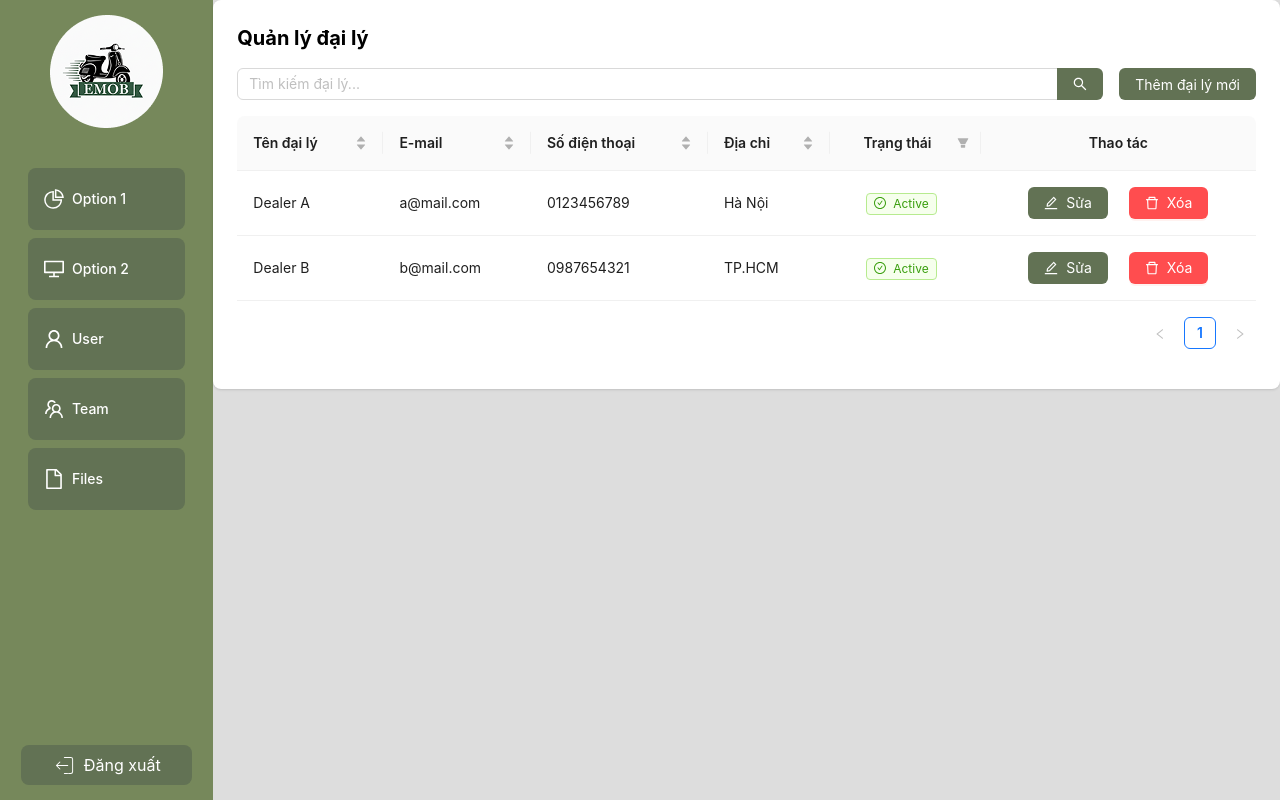
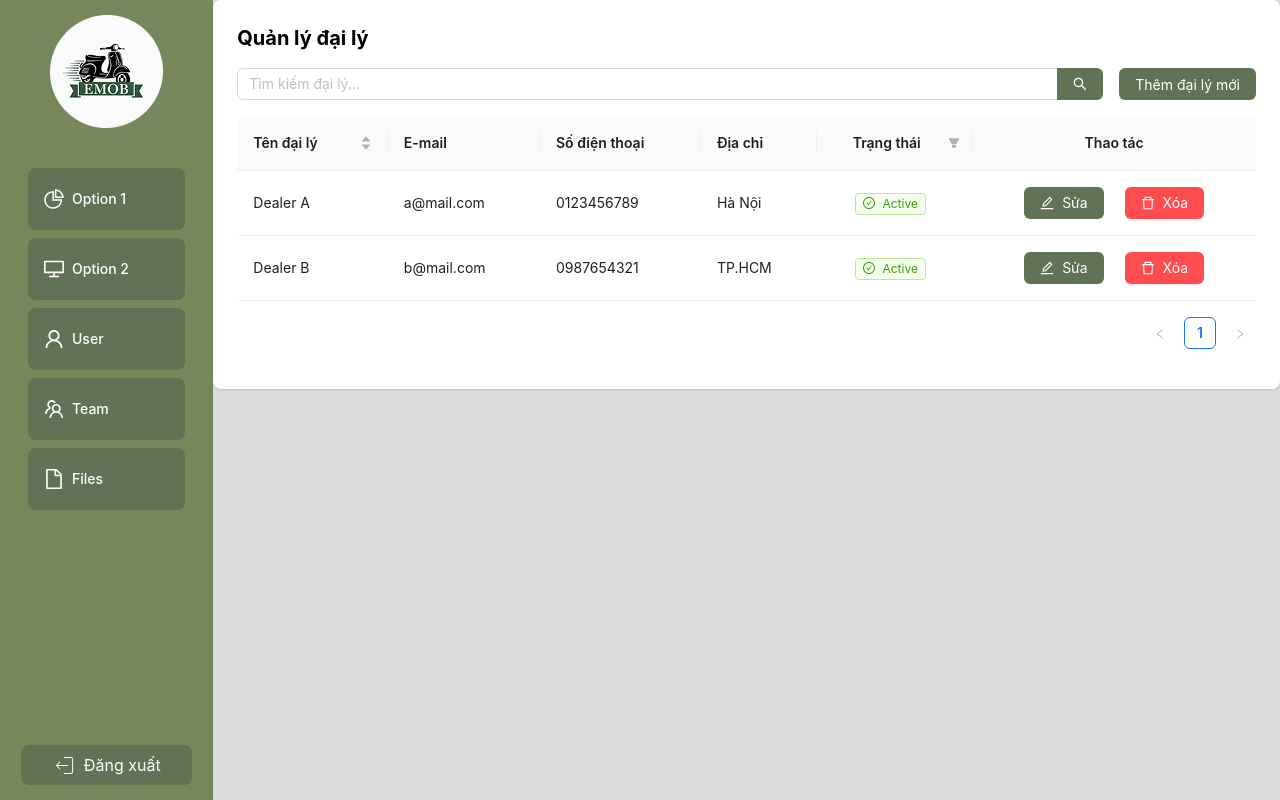
Before and after one commit to electric-vehicle-project/EMOB_FE, a React (Vite) app: page /admin/dealers in a window 1280 px wide. Built offline with nearby package versions, Linux system fonts and the light colour scheme.

Commit message:
fix(sort for dealer crud):  sort only for field dealer-name

```diff
--- a/src/components/molecules/DealerTable.tsx
+++ b/src/components/molecules/DealerTable.tsx
@@ -27,20 +27,17 @@ export const DealerTable: React.FC<Props> = ({ data, onEdit, onDelete }) => {
     {
       title: "E-mail",
       dataIndex: "email",
-      sorter: (a, b) => a.email.localeCompare(b.email),
-      sortDirections: ["ascend", "descend"] as SortOrder[],
+      // ❌ Bỏ sort
     },
     {
       title: "Số điện thoại",
       dataIndex: "phone",
-      sorter: (a, b) => a.phone.localeCompare(b.phone),
-      sortDirections: ["ascend", "descend"] as SortOrder[],
+      // ❌ Bỏ sort
     },
     {
       title: "Địa chỉ",
       dataIndex: "address",
-      sorter: (a, b) => a.address.localeCompare(b.address),
-      sortDirections: ["ascend", "descend"] as SortOrder[],
+      // ❌ Bỏ sort
     },
     {
       title: "Trạng thái",
```
